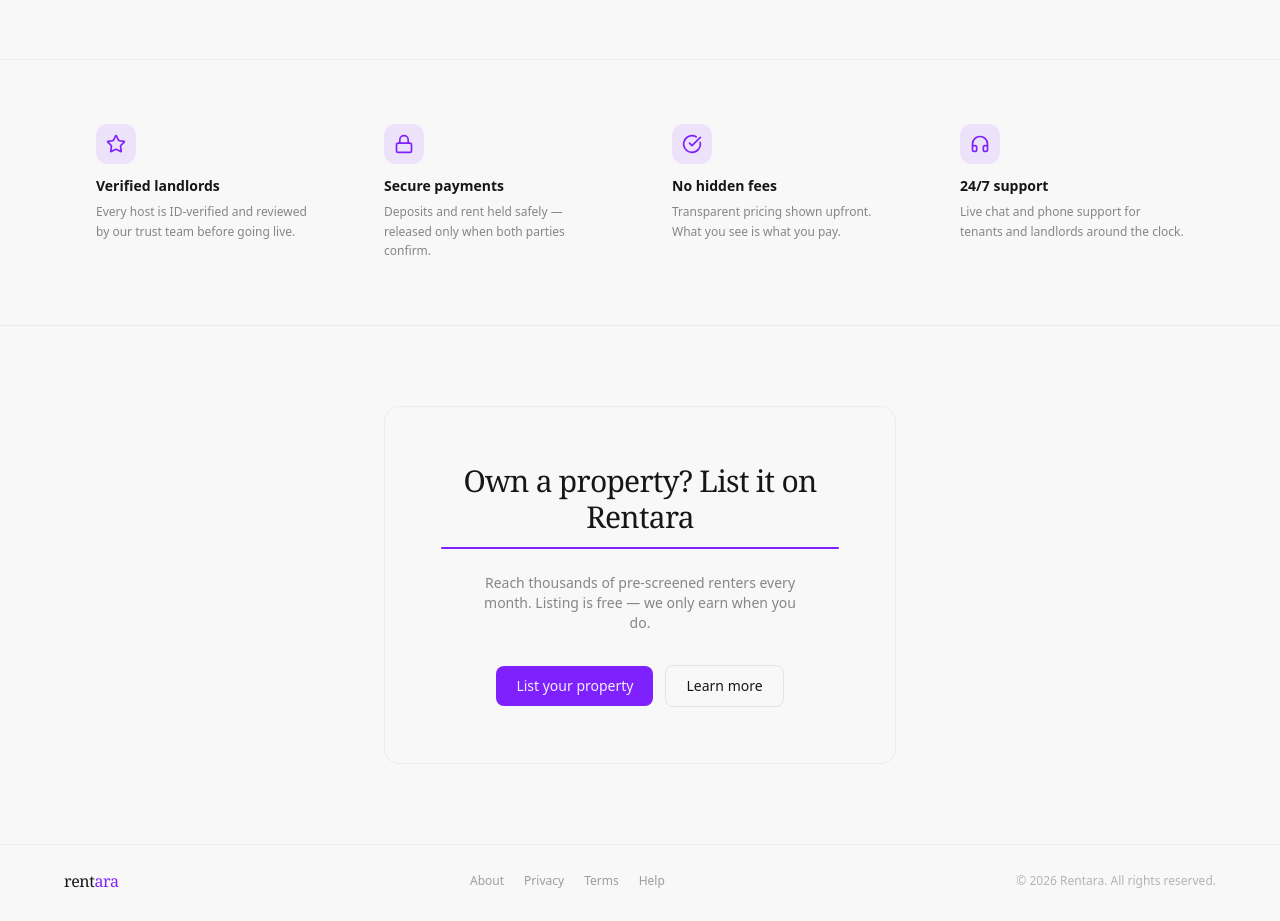
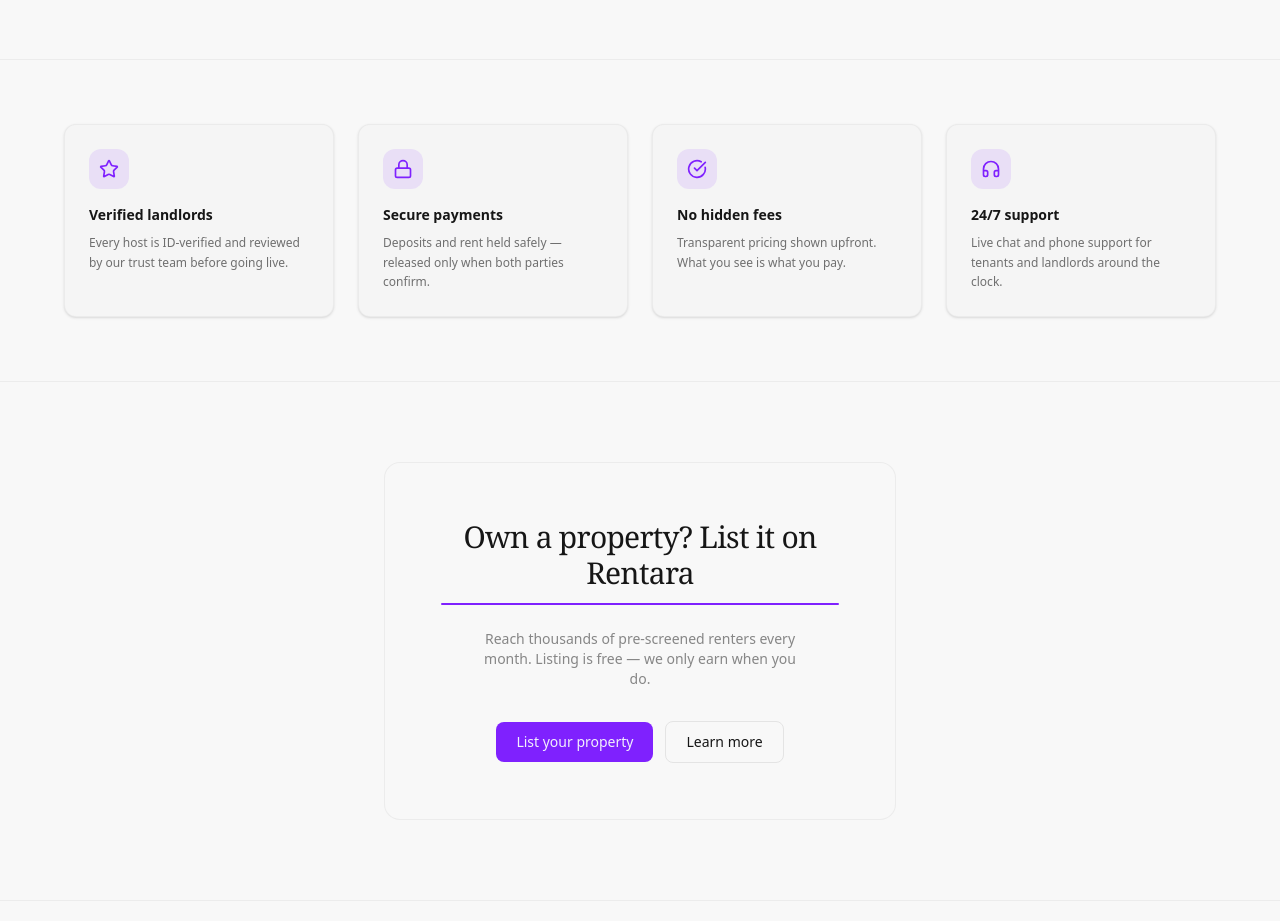
Before and after one commit to johnmarkfrncsc/Renting-App, a React (Vite) app in the folder frontend/: page / in a window 1280 px wide. Shown: the part 900-1821 px from the top of the page. Built offline with nearby package versions, Linux system fonts and the light colour scheme; no server answers; sample sign-in values are in the browser's storage.

Commit message:
style(featureStrip): refine layout and improve section styling

```diff
--- a/frontend/src/components/landing/feature/FeatureStrip.jsx
+++ b/frontend/src/components/landing/feature/FeatureStrip.jsx
@@ -3,23 +3,22 @@
 const FeatureStrip = () => {
   return (
     <div className="bg-base-100 border-t border-b border-base-300/60 py-14 md:py-16 px-5 md:px-6">
-      <div className="max-w-6xl mx-auto flex flex-wrap gap-10 md:gap-0">
+      <div className="max-w-6xl mx-auto grid grid-cols-1 sm:grid-cols-2 lg:grid-cols-4 gap-6">
         {featureStripData.map((feature) => {
           const Icon = feature.icon;
+
           return (
             <div
               key={feature.id}
-              className="w-full sm:w-1/2 lg:w-1/4 md:px-6 lg:px-8"
+              className="bg-base-200 border border-base-300/60 rounded-xl p-6 shadow-sm hover:shadow-md hover:-translate-y-1 transition-all duration-200"
             >
-              <div className="w-10 h-10 rounded-xl bg-primary/10 flex items-center justify-center mb-3">
+              <div className="w-10 h-10 rounded-xl bg-primary/10 flex items-center justify-center mb-4">
                 <Icon size={20} className="text-primary" />
               </div>
 
-              <div className="text-sm font-semibold mb-1.5">
-                {feature.title}
-              </div>
+              <div className="text-sm font-semibold mb-2">{feature.title}</div>
 
-              <p className="text-xs font-light leading-relaxed text-base-content/50">
+              <p className="text-xs font-medium leading-relaxed text-base-content/60">
                 {feature.description}
               </p>
             </div>
```
